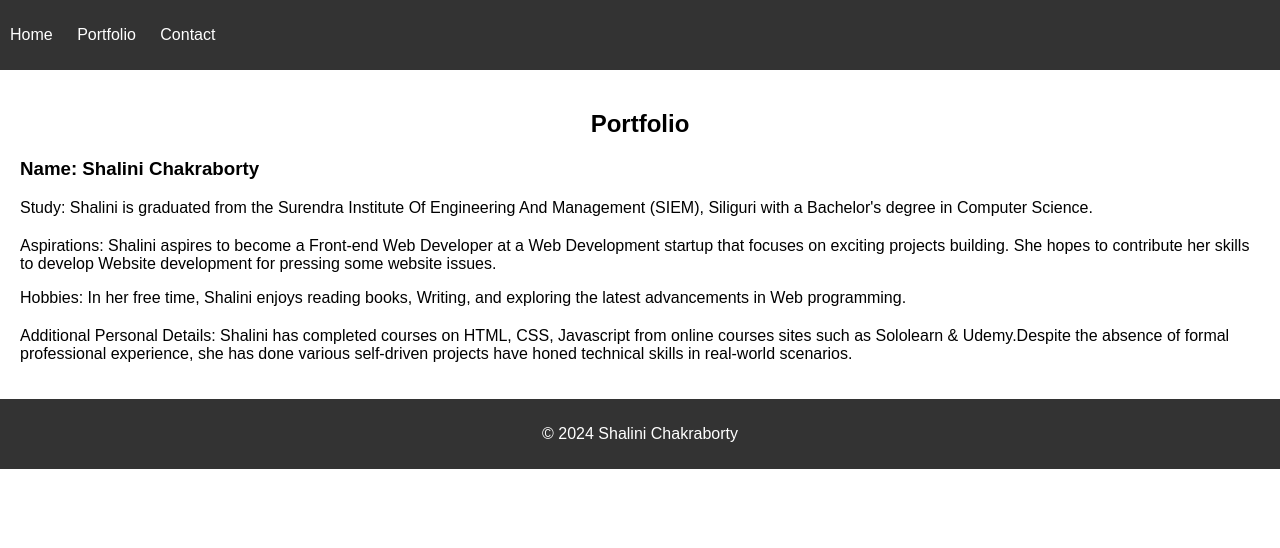
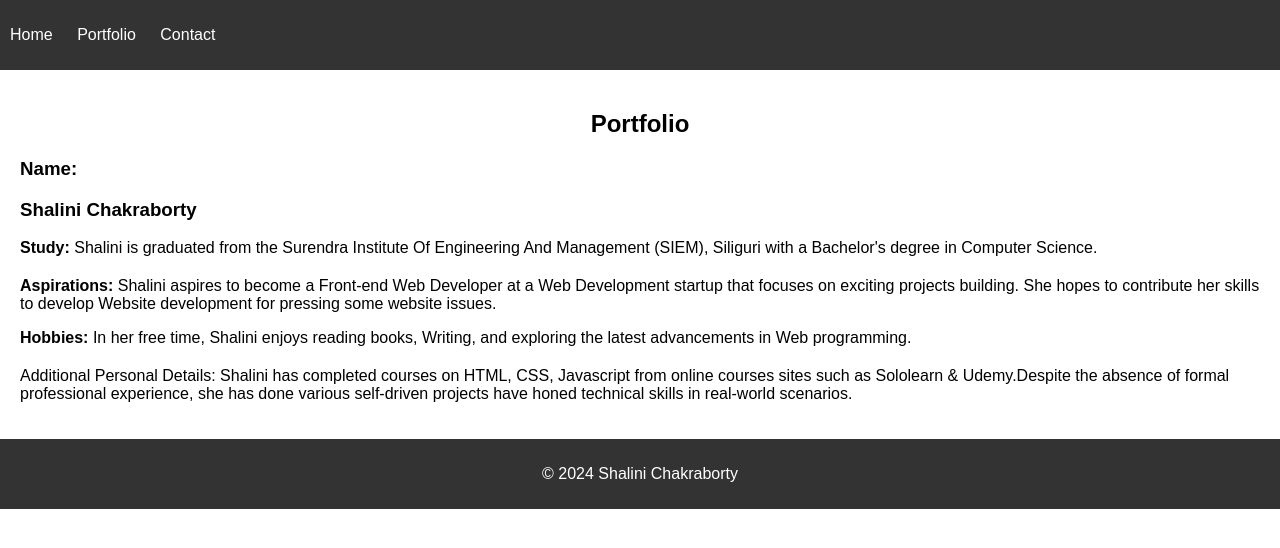
Before and after one commit to ChakrabortyShalini/Personal-Portfolio-, a plain HTML site: page index.html in a window 1280 px wide. Drawn offline with Linux system fonts and the light colour scheme.

Commit message:
Update index.html

```diff
--- a/index.html
+++ b/index.html
@@ -21,13 +21,13 @@
         <h2>Portfolio</h2>
         <div class="projects-container">
             <div class="project-card">
-                <h3>Name: Shalini Chakraborty</h3>
-                <p>Study: Shalini is graduated from the Surendra Institute Of Engineering And Management (SIEM), Siliguri with a Bachelor's degree in Computer Science.</p>
+                <h3><p>Name:</p> Shalini Chakraborty</h3>
+                <p><b>Study:</b> Shalini is graduated from the Surendra Institute Of Engineering And Management (SIEM), Siliguri with a Bachelor's degree in Computer Science.</p>
 
                 <div class="testimonials">
-                    <p>Aspirations:
+                    <p><b>Aspirations:</b>
                         Shalini aspires to become a Front-end Web Developer at a Web Development startup that focuses on exciting projects building. She hopes to contribute her skills to develop Website development for pressing some website issues.</p>
-                    <p>Hobbies:
+                    <p><b>Hobbies:</b>
                         In her free time, Shalini enjoys reading books, Writing, and exploring the latest advancements in Web programming.</p>
                 </div>
             </div>
```
